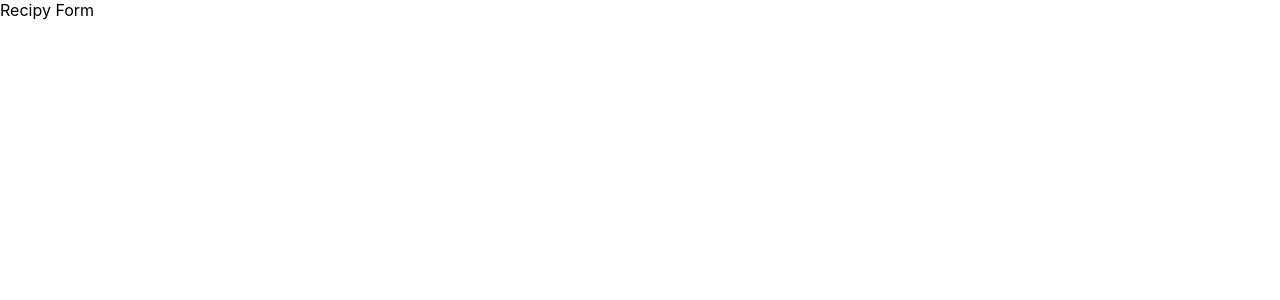
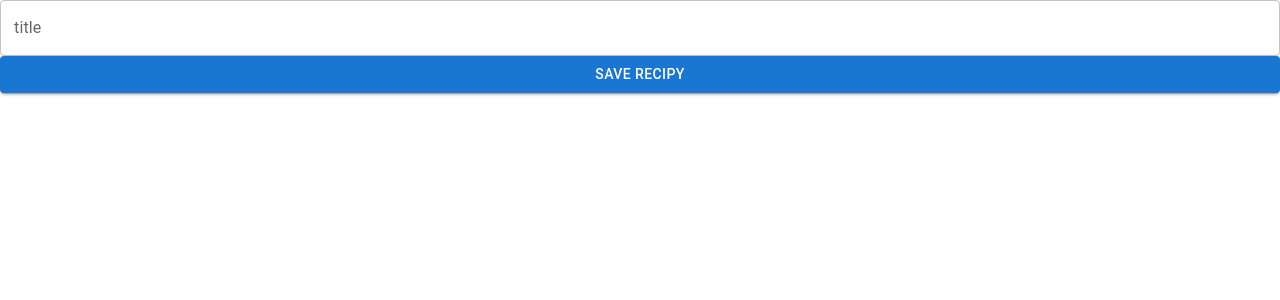
Before and after one commit to Jake-Baum/recipy, a React (Create React App) app in the folder recipy_portal/: page /recipy/create in a window 1280 px wide. Shown: the top 300 px of the page. Built offline with nearby package versions, Linux system fonts and the light colour scheme.

Commit message:
Implemented a form to input a title for a recipy, using yup for validation and Material UI components

```diff
--- a/recipy_portal/package.json
+++ b/recipy_portal/package.json
@@ -4,6 +4,9 @@
   "private": true,
   "proxy": "http://127.0.0.1:8000",
   "dependencies": {
+    "@emotion/react": "^11.10.6",
+    "@emotion/styled": "^11.10.6",
+    "@mui/material": "^5.11.14",
     "@testing-library/jest-dom": "^5.16.5",
     "@testing-library/react": "^13.4.0",
     "@testing-library/user-event": "^13.5.0",
@@ -18,7 +21,8 @@
     "react-router-dom": "^6.9.0",
     "react-scripts": "5.0.1",
     "typescript": "^4.9.5",
-    "web-vitals": "^2.1.4"
+    "web-vitals": "^2.1.4",
+    "yup": "^1.0.2"
   },
   "scripts": {
     "start": "react-scripts start",
--- a/recipy_portal/src/components/forms/RecipyForm.tsx
+++ b/recipy_portal/src/components/forms/RecipyForm.tsx
@@ -1,9 +1,43 @@
+import { Button, TextField } from "@mui/material";
+import { ErrorMessage, Field, Form, Formik, useFormik } from "formik";
 import { useState } from "react";
+import * as yup from 'yup';
 
 export default function RecipyForm() {
 	const [count, setCount] = useState(0);
 
+	const validationSchema = yup.object({
+		title: yup.string().required('Title is required')
+	});
+
+	const formik = useFormik({
+		initialValues: {
+			title: '',
+			recipies: []
+		},
+		validationSchema: validationSchema,
+		onSubmit: (values) => {
+			console.log(values);
+		},
+	});
+
+
 	return (
-		<div>Recipy Form</div>
+		<div>
+			<form onSubmit={formik.handleSubmit}>
+				<TextField
+					fullWidth
+					id="title"
+					name="title"
+					label="title"
+					value={formik.values.title}
+					onChange={formik.handleChange}
+					error={formik.touched.title && Boolean(formik.errors.title)}
+					helperText={formik.touched.title && formik.errors.title}
+				/>
+				<Button color="primary" variant="contained" fullWidth type="submit">Save Recipy</Button>
+			</form>
+		</div>
 	);
+
 }
```
Also changed, not shown: 1 other file (tests, documents, lock files or other folders).
